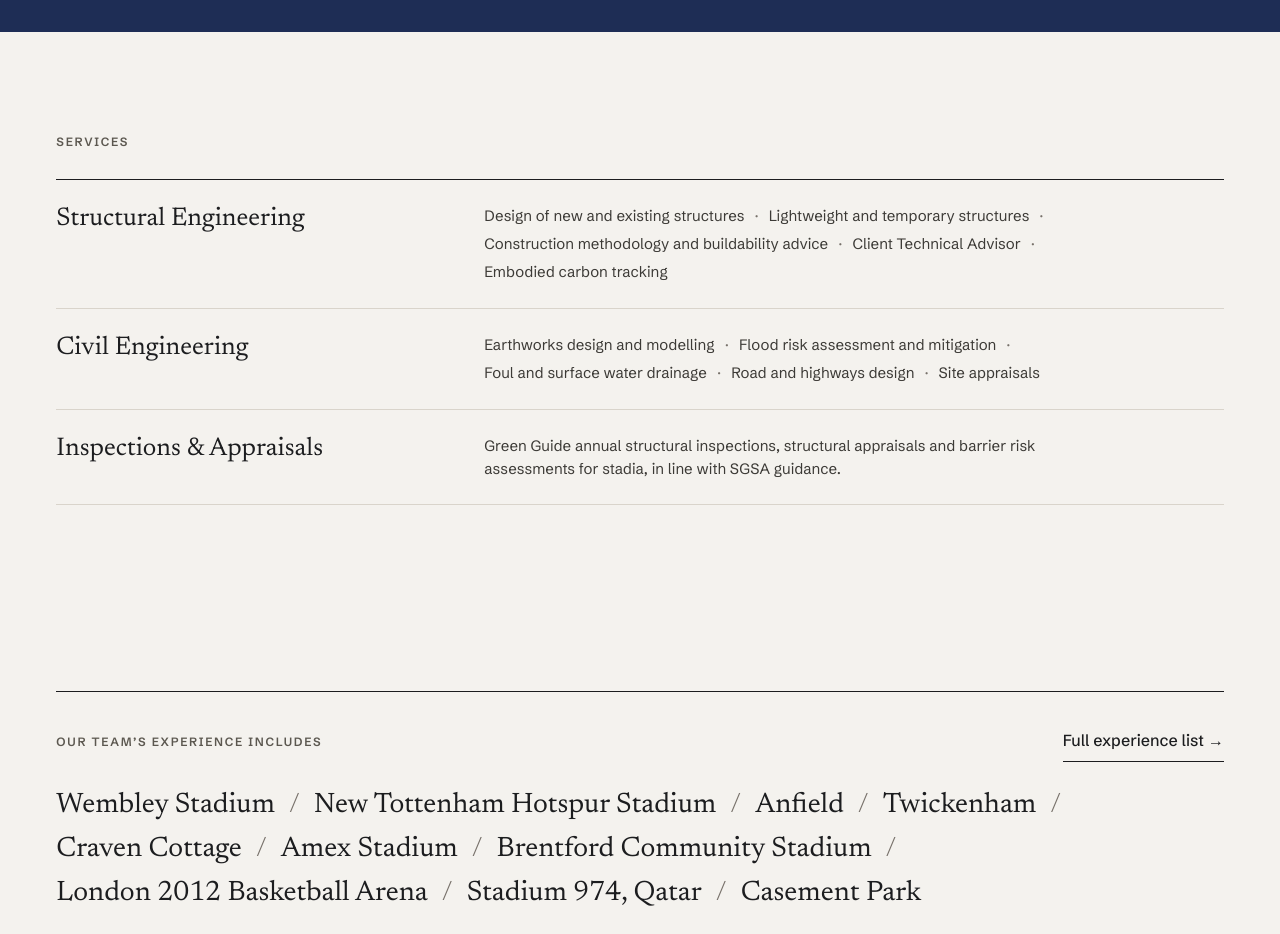
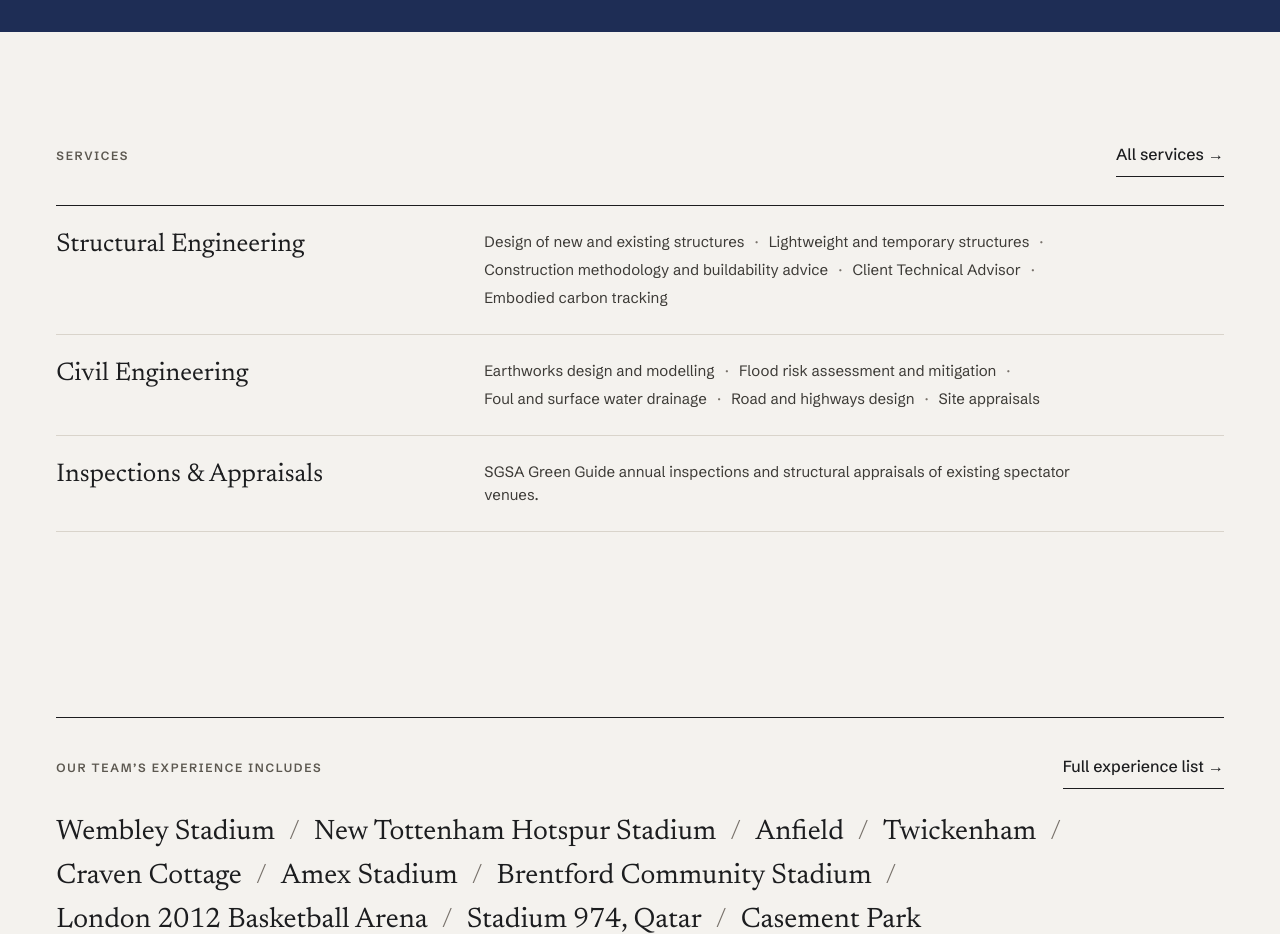
Before and after one commit to TomJRushton/WHDemoSite, a plain HTML site: page index.html in a window 1280 px wide. Shown: the part 4060-4994 px from the top of the page. Drawn offline with Linux system fonts and the light colour scheme.

Commit message:
feat(services): SERV-007 homepage Services links and sourced Inspections wording
Co-Authored-By: Claude Opus 5.5 <noreply@anthropic.com>
Claude-Session: https://claude.ai/code/session_014bz1MeTyvirubPrPtqdaqf

'All services →' link; service titles link to their pages; the unsourced 'barrier risk assessments' line is replaced with the Inspections & Appraisals summary. Layout unchanged.

```diff
--- a/css/site.css
+++ b/css/site.css
@@ -440,6 +440,10 @@ code{font-size:.92em;background:var(--navy-tint);padding:1px 5px}
 .svc-native{width:min(var(--native),100%)}
 .svc-native img{width:100%;height:auto}
 .svc-contact-h{font-size:clamp(34px,4.2vw,60px)}
+/* Homepage Services links (SERV-007) */
+.svc-home-head{display:flex;flex-wrap:wrap;justify-content:space-between;align-items:baseline;gap:12px 24px;margin-bottom:28px}
+#services .row h3 a{text-decoration:none}
+#services .row h3 a:hover{color:var(--navy);text-decoration:underline;text-underline-offset:4px;text-decoration-thickness:1px}
 /* Service template */
 .s-open{display:grid;grid-template-columns:minmax(0,7fr) minmax(0,5fr);gap:32px clamp(32px,6vw,112px);align-items:end;padding-block:clamp(48px,6vw,96px) clamp(40px,5vw,72px)}
 .s-open .intro{margin-top:24px}
--- a/index.html
+++ b/index.html
@@ -143,19 +143,19 @@
 
   <!-- Services -->
   <section id="services" class="sec wrap" aria-labelledby="services-h">
-    <h2 class="label" id="services-h" style="margin-bottom:28px">Services</h2>
+    <div class="svc-home-head"><h2 class="label" id="services-h">Services</h2><a class="tl" href="services.html">All services →</a></div>
     <div class="rows">
       <div class="row">
-        <h3 class="title-project">Structural Engineering</h3>
+        <h3 class="title-project"><a href="service.html?s=structural-engineering">Structural Engineering</a></h3>
         <ul><li>Design of new and existing structures</li><li>Lightweight and temporary structures</li><li>Construction methodology and buildability advice</li><li>Client Technical Advisor</li><li>Embodied carbon tracking</li></ul>
       </div>
       <div class="row">
-        <h3 class="title-project">Civil Engineering</h3>
+        <h3 class="title-project"><a href="service.html?s=civil-engineering">Civil Engineering</a></h3>
         <ul><li>Earthworks design and modelling</li><li>Flood risk assessment and mitigation</li><li>Foul and surface water drainage</li><li>Road and highways design</li><li>Site appraisals</li></ul>
       </div>
       <div class="row">
-        <h3 class="title-project">Inspections &amp; Appraisals</h3>
-        <p class="body-small" style="margin:0">Green Guide annual structural inspections, structural appraisals and barrier risk assessments for stadia, in line with SGSA guidance.</p>
+        <h3 class="title-project"><a href="service.html?s=inspections-appraisals">Inspections &amp; Appraisals</a></h3>
+        <p class="body-small" style="margin:0">SGSA Green Guide annual inspections and structural appraisals of existing spectator venues.</p>
       </div>
     </div>
   </section>
```
